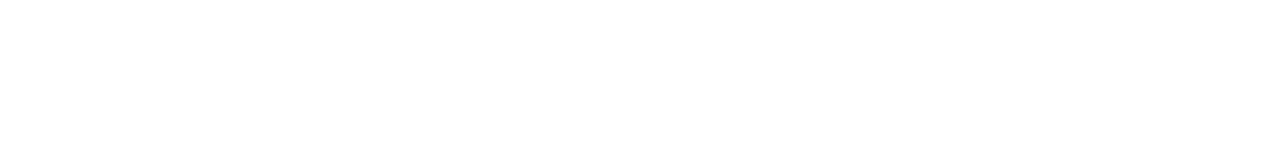
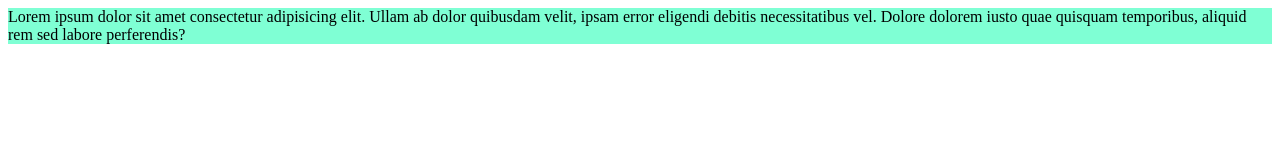
Before and after one commit to Ishmam56/my-first-github-repo, a plain HTML site: page index.html in a window 1280 px wide. Drawn offline with Linux system fonts and the light colour scheme.

Commit message:
added my first blog

```diff
--- a/index.html
+++ b/index.html
@@ -4,8 +4,9 @@
     <meta charset="UTF-8">
     <meta name="viewport" content="width=device-width, initial-scale=1.0">
     <title>my first git hub project</title>
+    <link rel="stylesheet" href="style/blog.css">
 </head>
 <body>
-
+    <div> Lorem ipsum dolor sit amet consectetur adipisicing elit. Ullam ab dolor quibusdam velit, ipsam error eligendi debitis necessitatibus vel. Dolore dolorem iusto quae quisquam temporibus, aliquid rem sed labore perferendis?</div>
 </body>
 </html>
--- /dev/null
+++ b/style/blog.css
@@ -0,0 +1,3 @@
+div {
+    background-color: aquamarine;
+}
```
